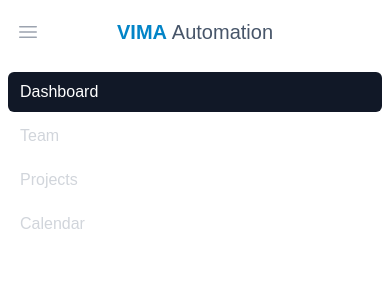
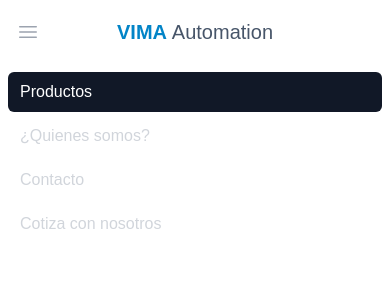
Before and after one commit to Javi505amx/VIMA-Automation, an Astro site: page / in a window 390 px wide. Shown: the top 294 px of the page. Built offline with nearby package versions, Linux system fonts and the light colour scheme; Astro itself is replaced by a stand-in of ours.

Commit message:
create navbar mobile

```diff
--- a/src/components/Header.astro
+++ b/src/components/Header.astro
@@ -138,22 +138,22 @@
         <a
           href='#'
           class='block rounded-md bg-gray-900 px-3 py-2 text-base font-medium text-white'
-          aria-current='page'>Dashboard</a
+          aria-current='page'>Productos</a
         >
         <a
           href='#'
           class='block rounded-md px-3 py-2 text-base font-medium text-gray-300 hover:bg-gray-700 hover:text-white'
-          >Team</a
+          >¿Quienes somos?</a
         >
         <a
           href='#'
           class='block rounded-md px-3 py-2 text-base font-medium text-gray-300 hover:bg-gray-700 hover:text-white'
-          >Projects</a
+          >Contacto</a
         >
         <a
           href='#'
           class='block rounded-md px-3 py-2 text-base font-medium text-gray-300 hover:bg-gray-700 hover:text-white'
-          >Calendar
+          >Cotiza con nosotros
         </a>
       </div>
     </div>
```
